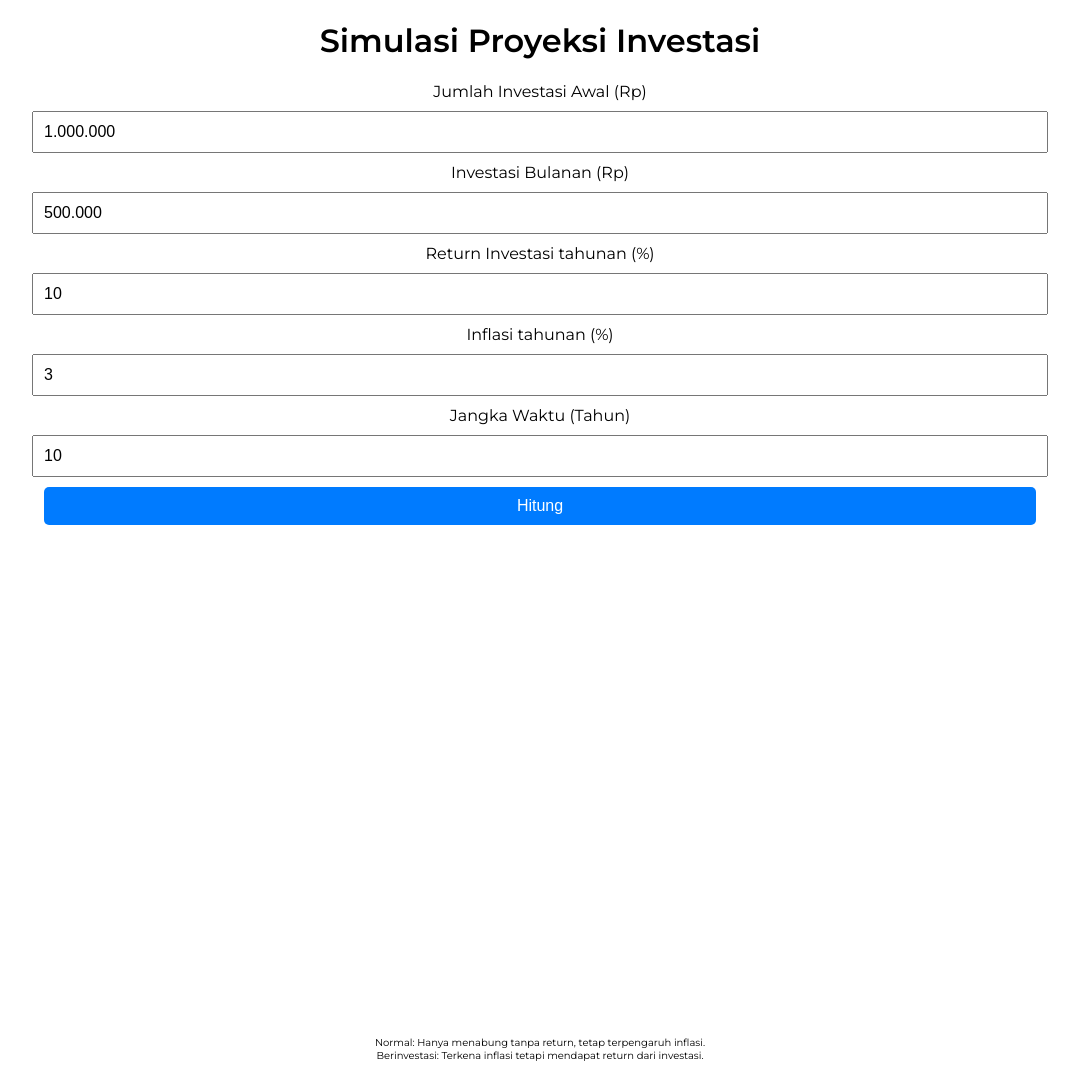
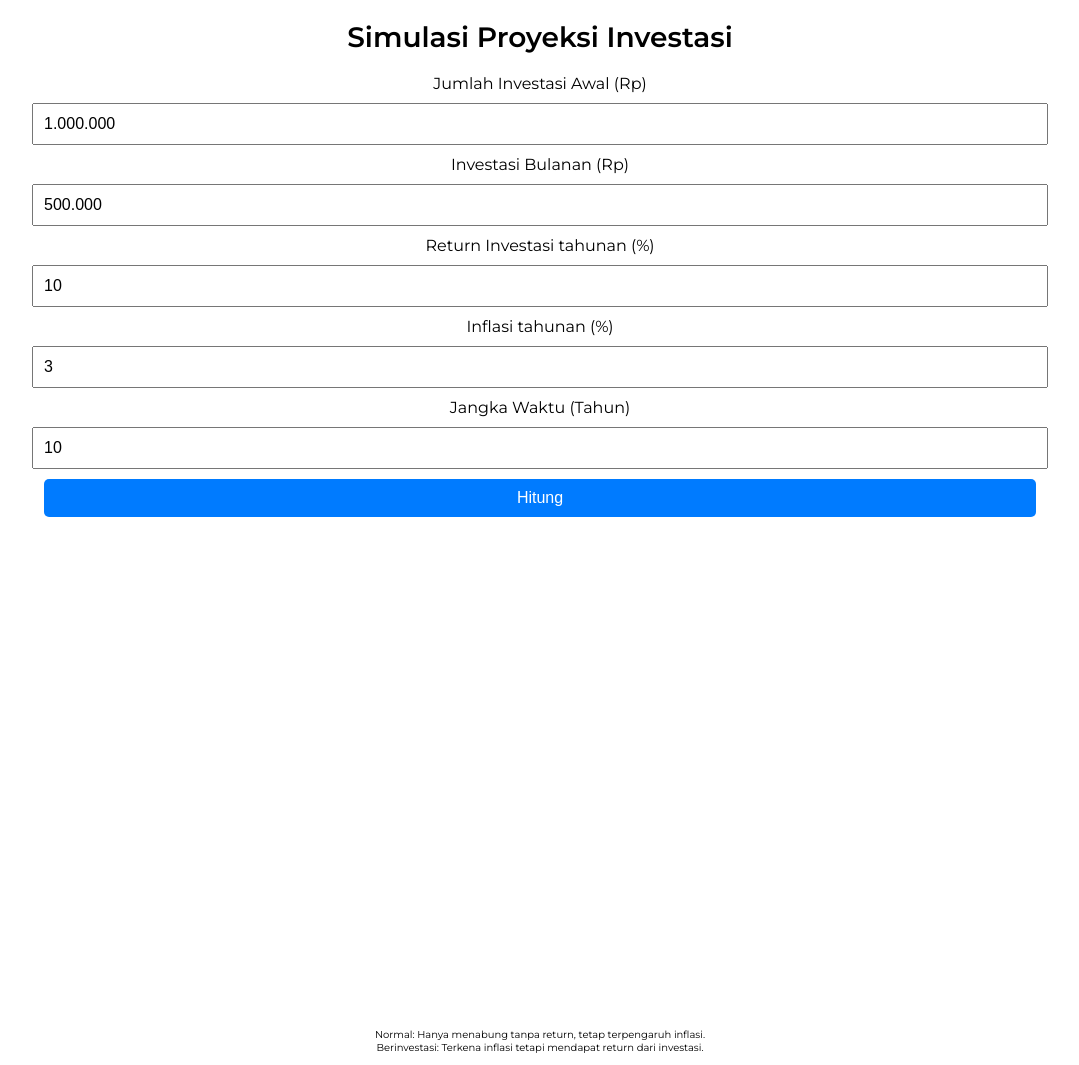
Before and after one commit to alexy03/proyeksi-investasi, a plain HTML site: page index.html in a window 1280 px wide. Shown: the top 1065 px of the page, without its empty margins (100-1179 px from the left). Drawn offline with nearby package versions, Linux system fonts and the light colour scheme.

Commit message:
Update style.css

```diff
--- a/style.css
+++ b/style.css
@@ -6,6 +6,13 @@ body {
     text-align: center;
     margin: 20px;
 }
+
+.judul {
+  font-weight: 600;
+  font-size: 28px;
+  margin-bottom: 20px;
+}
+
 
 input, button {
     margin: 10px;
```
